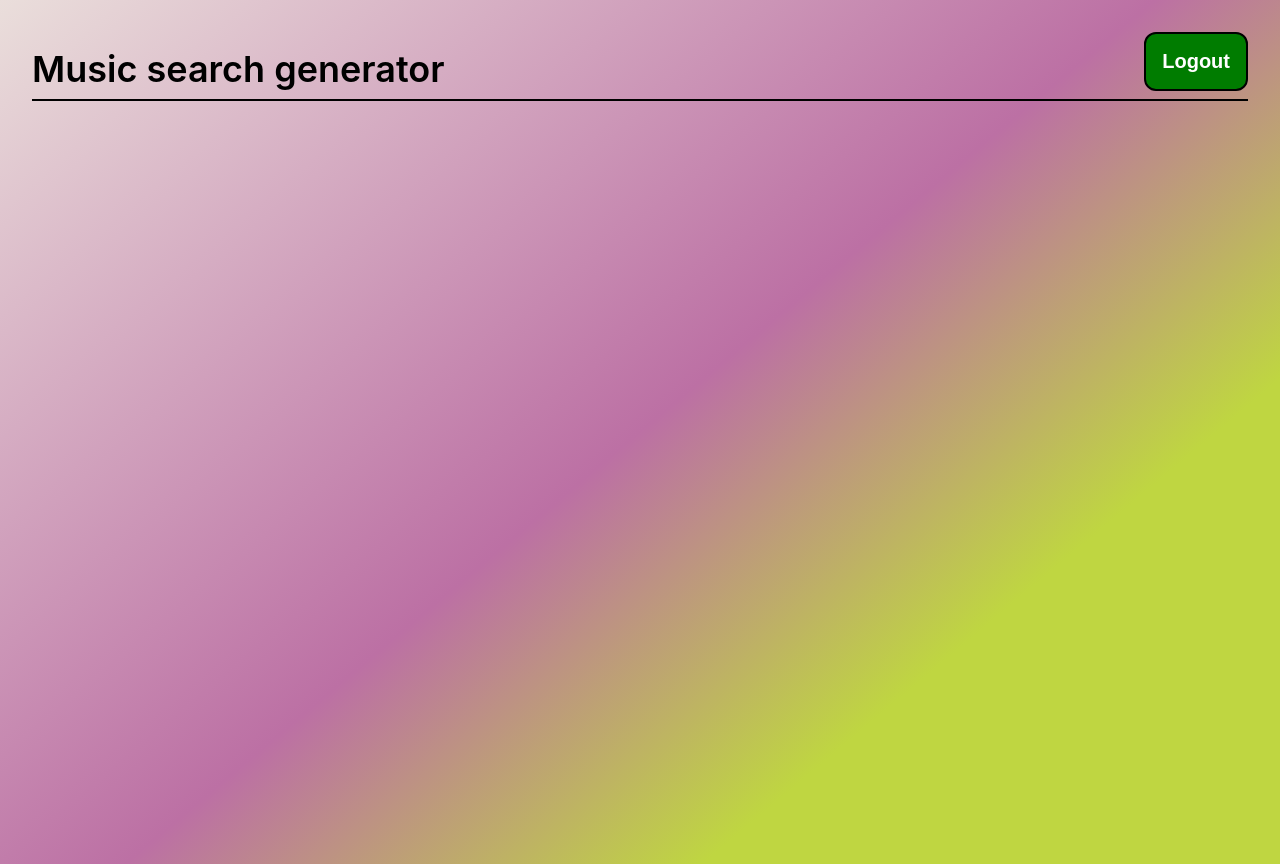
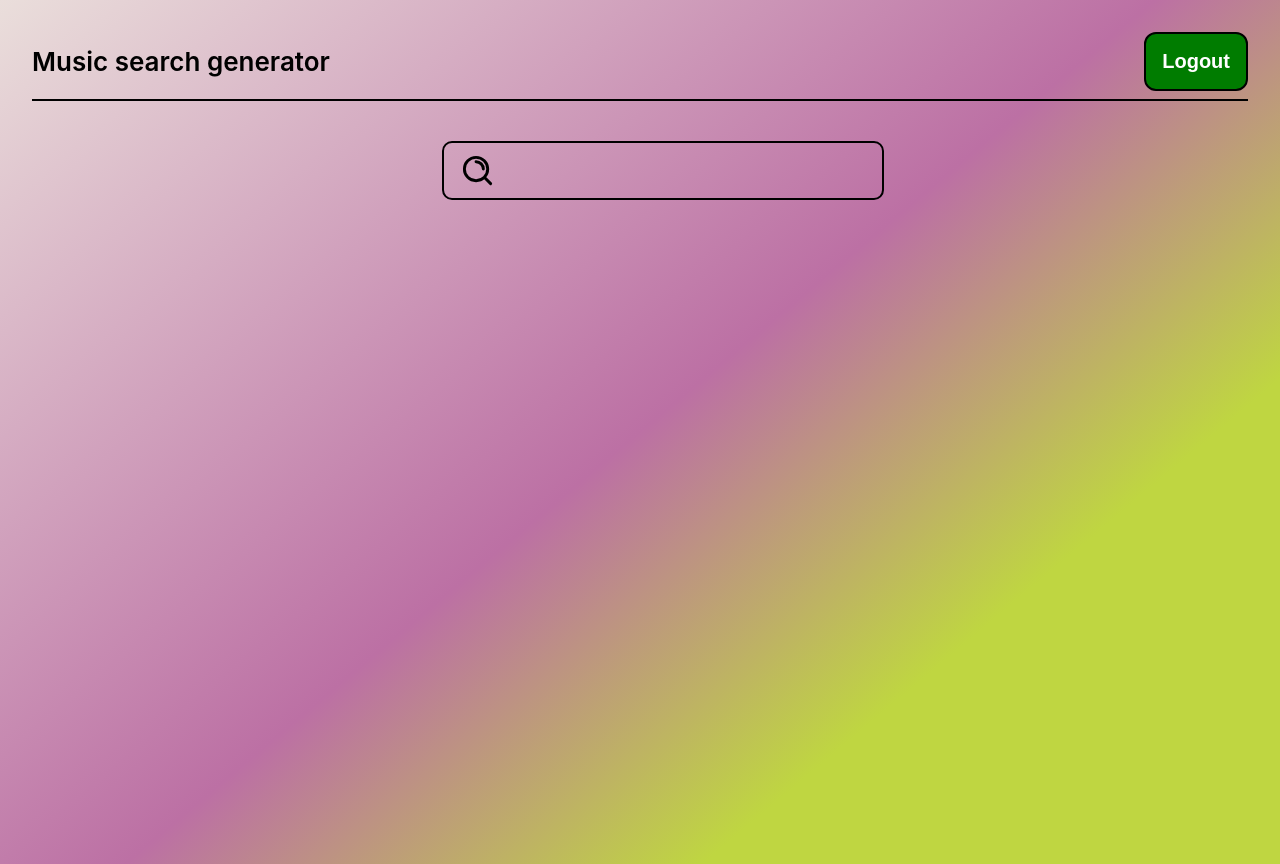
Before and after one commit to NickBansal/jessie-API, a React (Create React App) app: page / in a window 1280 px wide. Built offline with nearby package versions, Linux system fonts and the light colour scheme.

Commit message:
managed to link up the api call on submit

```diff
--- a/package.json
+++ b/package.json
@@ -10,6 +10,7 @@
     "@types/node": "^16.18.86",
     "@types/react": "^18.2.63",
     "@types/react-dom": "^18.2.19",
+    "axios": "^1.6.7",
     "react": "^18.2.0",
     "react-dom": "^18.2.0",
     "react-scripts": "5.0.1",
--- a/src/components/header/header.css
+++ b/src/components/header/header.css
@@ -3,12 +3,12 @@
     margin-bottom: 40px;
     display: flex;
     justify-content: space-between;
-    align-items: flex-end;
+    align-items: center;
     padding-bottom: 8px;
 }
 
 header h1 {
-    font-size: 36px;
+    font-size: 26px;
     font-weight: 600;
     margin: 0;
 }
--- a/src/pages/App.tsx
+++ b/src/pages/App.tsx
@@ -1,24 +1,49 @@
-import { type SetStateAction, useEffect, useState } from 'react';
+/* eslint-disable @typescript-eslint/no-unsafe-argument */
+/* eslint-disable @typescript-eslint/no-misused-promises */
+import { useContext, useState } from 'react';
+import axios from 'axios';
 
 import { Header } from '../components/header/header';
-import { windowsHash } from '../utils/window-hash';
+import { AuthContext } from '../context/authentication';
 
 import './app.css';
 
 function App() {
-  const [token, setToken] = useState<SetStateAction<string | null>>('');
+  const { token } = useContext(AuthContext);
+  const [artists, setArtists] = useState([]);
 
-  useEffect(() => {
-    const hashToken = windowsHash();
-    setToken(hashToken);
-  }, []);
+  const searchArtists = async (event: React.FormEvent<HTMLFormElement>) => {
+    event.preventDefault();
+    const form = event.currentTarget;
+    const formElements = form.elements as typeof form.elements & {
+      'spotify-search-input': HTMLInputElement;
+    };
+
+    const { data } = await axios.get('https://api.spotify.com/v1/search', {
+      headers: {
+        Authorization: `Bearer ${token}`
+      },
+      params: {
+        q: formElements['spotify-search-input'].value,
+        type: 'artist'
+      }
+    });
+
+    setArtists(data?.artists?.items);
+  };
+
+  console.log(artists, ' <<<<<<');
 
   return (
     <div className="App">
       <Header />
 
       <section className="App-section">
-        {Boolean(token) && <input id="spotify-search-input" />}
+        {Boolean(token) && (
+          <form onSubmit={searchArtists}>
+            <input type="text" id="spotify-search-input" />
+          </form>
+        )}
       </section>
     </div>
   );
```
Also changed, not shown: 1 other file (tests, documents, lock files or other folders).
